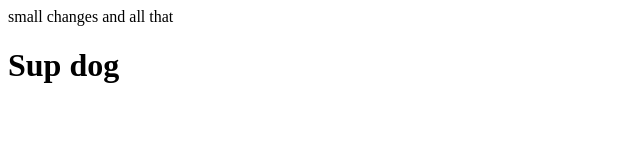
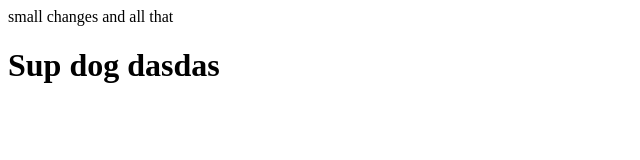
Before and after one commit to ardithaqi/provejshen, a plain HTML site: page index123.html in a window 1280 px wide. Shown: the whole page, without its empty margins (0-640 px from the left). Drawn offline with Linux system fonts and the light colour scheme.

Commit message:
no message

```diff
--- a/index123.html
+++ b/index123.html
@@ -9,6 +9,8 @@
     small changes and all that
     <div> <h1>
         Sup dog
+
+        dasdas
     </h1></div>
 </body>
 </html>
```
